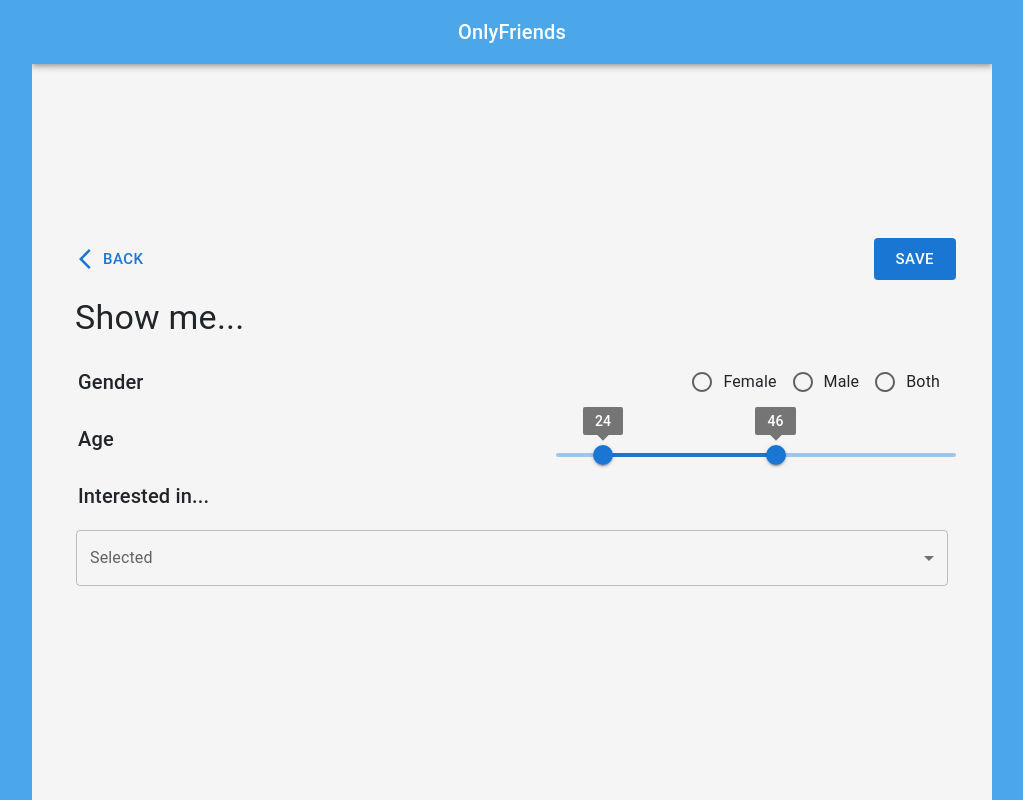
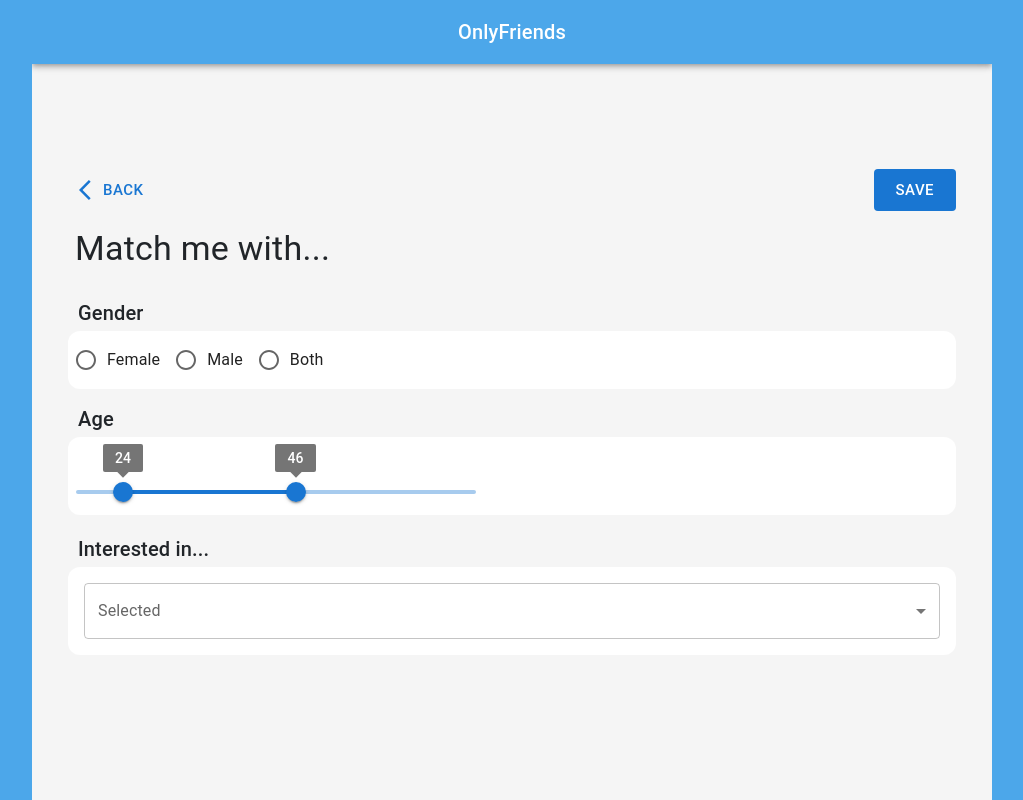
Before and after one commit to c-zhenhao/GA-Project-3, a React (Create React App) app in the folder project-3-react/: page /1/filter in a window 1280 px wide. Shown: the whole page, without its empty margins (128-1151 px from the left). Built offline with nearby package versions, Linux system fonts and the light colour scheme.

Commit message:
minor css changes for filter view

```diff
--- a/project-3-react/src/pages/Filter.js
+++ b/project-3-react/src/pages/Filter.js
@@ -8,6 +8,7 @@ import Slider from "@mui/material/Slider";
 import Container from "@mui/material/Container";
 import Stack from "@mui/material/Stack";
 import Typography from "@mui/material/Typography";
+import Card from "@mui/material/Card";
 
 import RadioGroup from "@mui/material/RadioGroup";
 import Radio from "@mui/material/Radio";
@@ -185,12 +186,14 @@ export default function Filter() {
         </Stack>
 
         <Stack direction="row" style={tempBorderHeader} sx={{ ml: -1.25 }}>
-          <Typography variant="h4">Show me...</Typography>
+          <Typography variant="h4">Match me with...</Typography>
         </Stack>
 
-        <Stack direction="row" style={tempBorder}>
+        <Stack direction="row" style={tempBorder} sx={{ mb: -1 }}>
           <Typography variant="h6">Gender</Typography>
+        </Stack>
 
+        <Card elevation={0} sx={{ borderRadius: 3, mb: 0.5, p: 1 }}>
           <Stack direction="row" style={tempBorder}>
             <FormControl>
               <RadioGroup
@@ -217,11 +220,14 @@ export default function Filter() {
               </RadioGroup>
             </FormControl>
           </Stack>
+        </Card>
+
+        <Stack direction="row" style={tempBorder} sx={{ mb: -1 }}>
+          <Typography variant="h6">Age</Typography>
         </Stack>
 
+        <Card elevation={0} sx={{ borderRadius: 3, mb: 1, p: 1 }}>
           <Stack direction="row" style={tempBorder}>
-          <Typography variant="h6">Age</Typography>
-
             <Box sx={{ width: 400 }} style={tempBorder}>
               <Slider
                 sx={{ mt: 4 }}
@@ -236,11 +242,17 @@ export default function Filter() {
               />
             </Box>
           </Stack>
+        </Card>
 
-        <Stack style={tempBorder} direction="row" sx={{ minWidth: 200 }}>
+        <Stack
+          style={tempBorder}
+          direction="row"
+          sx={{ minWidth: 200, mb: -1 }}
+        >
           <Typography variant="h6">Interested in...</Typography>
         </Stack>
 
+        <Card elevation={0} sx={{ borderRadius: 3, mb: 1, p: 1 }}>
           <Stack style={tempBorderInterests}>
             <FormControl sx={{ m: 1, minWidth: 200, maxWidth: "100%" }}>
               <InputLabel id="demo-multiple-chip-label">Selected</InputLabel>
@@ -273,6 +285,7 @@ export default function Filter() {
               </Select>
             </FormControl>
           </Stack>
+        </Card>
       </Container>
     </>
   );
```
Lines whose indentation alone changed are shown as unchanged.
